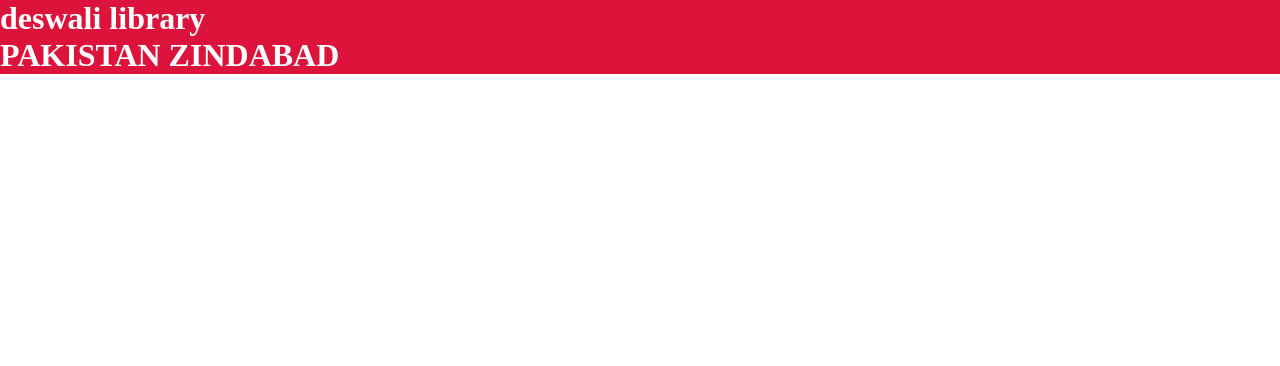
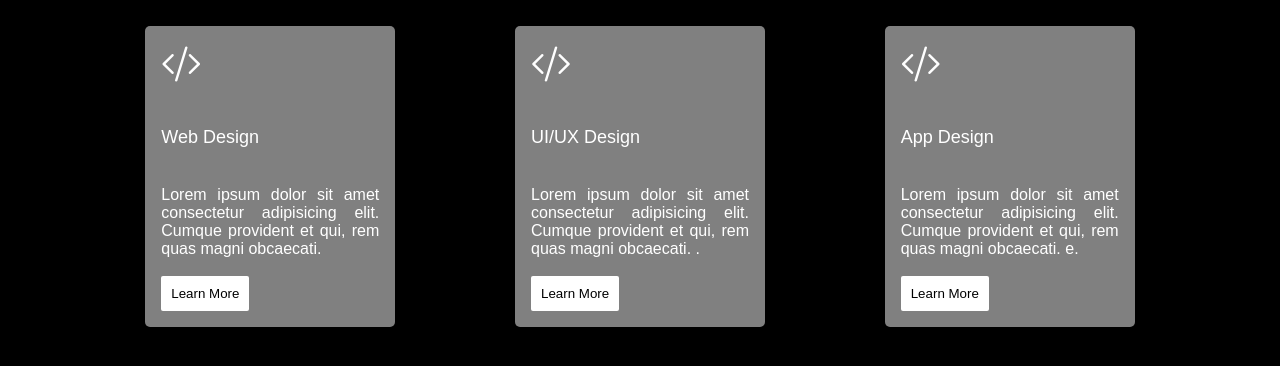
Before and after one commit to saadahsan2023/deswali-ibrary, a plain HTML site: page index.html in a window 1280 px wide. Drawn offline with nearby package versions, Linux system fonts and the light colour scheme; a web font is replaced by a local one.

Commit message:
Initial commit

```diff
--- a/index.html
+++ b/index.html
@@ -1,30 +1,67 @@
 <!DOCTYPE html>
 <html lang="en">
+
 <head>
     <meta charset="UTF-8">
     <meta name="viewport" content="width=device-width, initial-scale=1.0">
     <title>Document</title>
-    <link rel="stylesheet" href="/style.css">
+    <link rel="stylesheet" href="style.css">
+    <link rel="stylesheet" href="https://cdn.jsdelivr.net/npm/bootstrap-icons@1.11.3/font/bootstrap-icons.min.css">
 </head>
-<style>
-    *{
-        margin: 0;
-        padding: 0;
-    }
-    h1{
-        background-color: crimson;
-        color: #ffff;
-    }
 
-</style>
 <body>
-    <h1>
-        deswali library
-    </h1>
 
-    <h1>
-        PAKISTAN ZINDABAD
-    </h1>
+    <div class="container">
+
+
+        <div class="web-design">
+
+            <i class="bi bi-code-slash"></i>
+
+            <h1> Web Design</h1>
+            <p>
+                Lorem ipsum dolor sit amet consectetur adipisicing elit. Cumque provident et qui, rem quas magni obcaecati.
+            </p>
+            <br>
+            <button>Learn More</button>
+
+        </div>
+
+        <div class="uiux-design">
+            <i class="bi bi-code-slash"></i>
+
+            <h1> UI/UX Design</h1>
+            <p>
+                Lorem ipsum dolor sit amet consectetur adipisicing elit. Cumque provident et qui, rem quas magni obcaecati. .
+            </p>
+            <br>
+            <button>Learn More</button>
+
+        </div>
+
+
+
+        <div class="app-design">
+            <i class="bi bi-code-slash"></i>
+
+            <h1> App Design</h1>
+            <p>
+                Lorem ipsum dolor sit amet consectetur adipisicing elit. Cumque provident et qui, rem quas magni obcaecati. e.
+            </p>
+            <br>
+            <button>Learn More</button>
+
+        </div>
+
+
+
+
+
+
+    </div>
+
+
 
 </body>
+
 </html>
--- a/style.css
+++ b/style.css
@@ -1,10 +1,112 @@
-*{
+@import url('https://fonts.googleapis.com/css2?family=Protest+Riot&family=Raleway:ital,wght@0,100..900;1,100..900&family=Roboto:ital,wght@0,100;0,300;0,400;0,500;0,700;0,900;1,100;1,300;1,400;1,500;1,700;1,900&family=Sixtyfour&display=swap');
+
+
+
+
+
+* {
     padding: 0;
     margin: 0;
+    box-sizing: border-box;
+    background-color: black;
+    color: #ffff;
+
+}
+
+.container {
+    /* border: 1px solid rgb(255, 255, 255); */
+    display: flex;
+    justify-content: space-evenly;
+    flex-wrap: wrap;
+    padding: 2vw;
+    border-radius: 5px;
+}
+
+.web-design {
+    width: 250px;
+    /* border: 1px solid #ffff; */
+    padding: 16px;
+    background-color: gray;
+    border-radius: 5px;
+}
+
+.uiux-design {
+    width: 250px;
+    /* border: 1px solid #ffff; */
+    padding: 16px;
+    background-color: gray;
+    border-radius: 5px;
 }
 
 
+.app-design {
+    width: 250px;
+    /* border: 1px solid #ffff; */
+    padding: 16px;
+    background-color: gray;
+    border-radius: 5px;
+}
+
+
+
+h1 {
+
+    font-family: "Sixtyfour", sans-serif;
+    font-optical-sizing: auto;
+    font-weight: 400;
+    font-style: normal;
+    font-variation-settings:
+        "BLED" 0,
+        "SCAN" 0;
+        font-size: 18px;
+        margin-top: 3vw;
+        background-color: gray;
+
+}
 p{
-    stroke-dashoffset: nsa
-    ;
+    font-family: sans-serif;
+    text-align: justify;
+    margin-top: 3vw;
+    background-color: gray;
 }
+button{
+    border: none;
+    background-color: #ffff;
+    color: black;
+    padding: 10px;
+    border-radius: 2px;
+    cursor: pointer;
+
+}
+button:hover{
+    background-color: crimson;
+    color: #ffff;
+    transition: 1s;
+
+}
+.bi-code-slash{
+    font-size:40px!important;
+    background-color: gray;
+}
+
+.web-design:hover{
+    background-color: crimson;
+    transition: 2s;
+}
+
+
+@media (max-width:765px){
+    .app-design{
+        margin-top: 30px;
+    }
+
+}
+@media (max-width:515px){
+    .uiux-design{
+        margin-top: 30px;
+    }
+    .container{
+        margin-top:50px;
+    }
+
+}
```
Also changed, not shown: 21_.html (added, +66 -0 lines).
